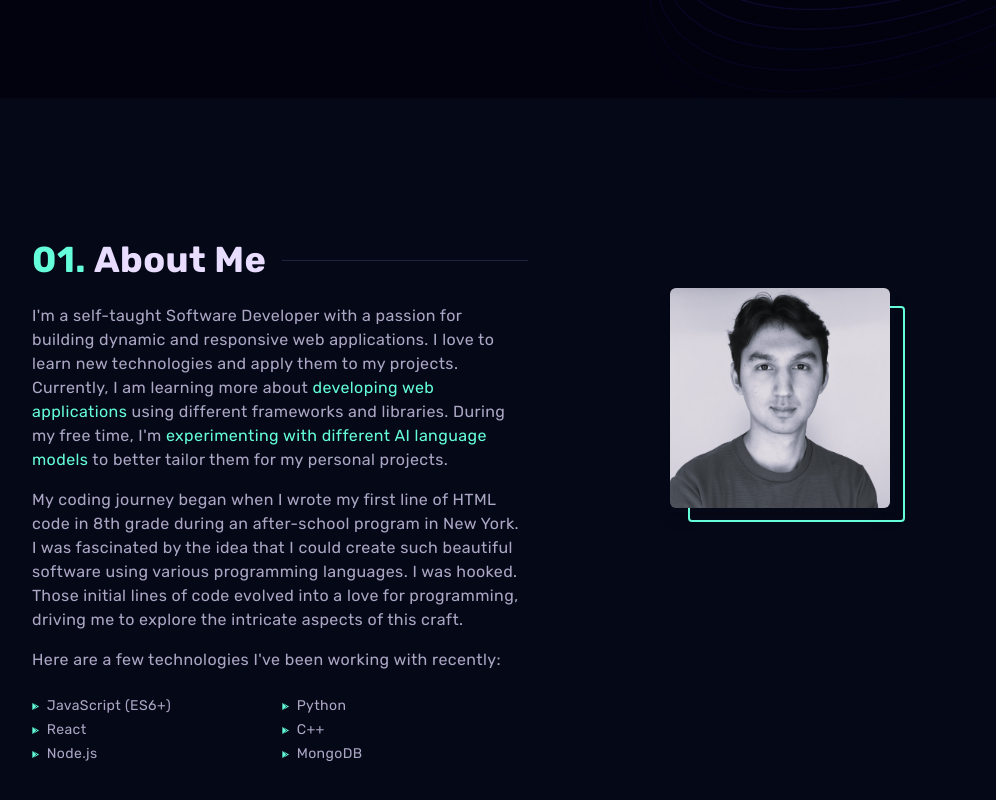
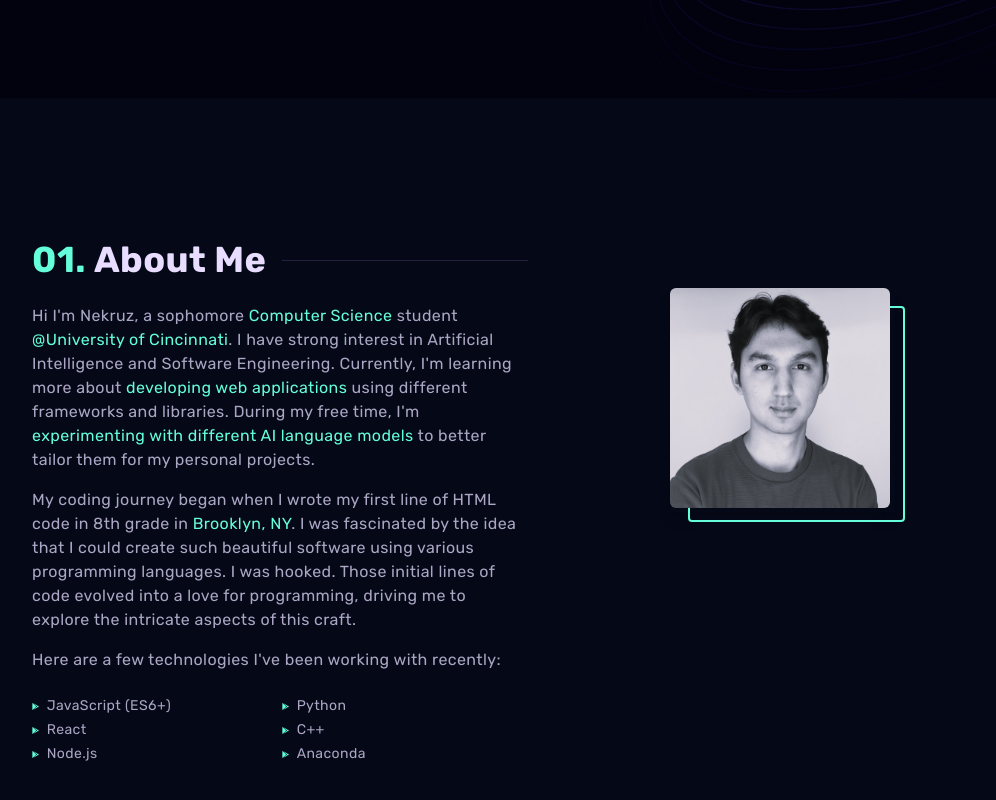
Before and after one commit to NekruzAsh/MyPortfolio, a Next.js app: page / in a window 1280 px wide. Shown: the part 702-1502 px from the top of the page, without its empty margins (148-1144 px from the left). Built offline with nearby package versions, Linux system fonts and the light colour scheme.

Commit message:
updated author's about section, and changed link in projects section

```diff
--- a/app/components/About.jsx
+++ b/app/components/About.jsx
@@ -55,10 +55,15 @@ const About = () => {
             transition={{ duration: 1 }}
             className="py-2 text-[#aba6c4]"
           >
-            I'm a self-taught Software Developer with a passion for building
-            dynamic and responsive web applications. I love to learn new
-            technologies and apply them to my projects. Currently, I am learning
-            more about{" "}
+            Hi I'm Nekruz, a sophomore{" "}
+            <span className="text-[#64feda]">Computer Science</span> student{" "}
+            <a href="https://www.uc.edu/" target="_blank">
+              <span className="text-[#64feda] hover:underline underline-offset-4">
+                @University of Cincinnati
+              </span>
+            </a>
+            . I have strong interest in Artificial Intelligence and Software
+            Engineering. Currently, I'm learning more about{" "}
             <span className="text-[#64feda]">developing web applications</span>{" "}
             using different frameworks and libraries. During my free time, I'm{" "}
             <span className="text-[#64feda]">
@@ -78,11 +83,11 @@ const About = () => {
             transition={{ duration: 1 }}
           >
             My coding journey began when I wrote my first line of HTML code in
-            8th grade during an after-school program in New York. I was
-            fascinated by the idea that I could create such beautiful software
-            using various programming languages. I was hooked. Those initial
-            lines of code evolved into a love for programming, driving me to
-            explore the intricate aspects of this craft.
+            8th grade in <span className="text-[#64feda]">Brooklyn, NY</span>. I
+            was fascinated by the idea that I could create such beautiful
+            software using various programming languages. I was hooked. Those
+            initial lines of code evolved into a love for programming, driving
+            me to explore the intricate aspects of this craft.
           </motion.p>
           <motion.div
             className="py-2 text-[#aba6c4]"
@@ -120,7 +125,7 @@ const About = () => {
               </li>
               <li className="flex items-center">
                 <FaGooglePlay className="text-[#64feda]" size={7} />
-                &nbsp;&nbsp;MongoDB
+                &nbsp;&nbsp;Anaconda
               </li>
             </ul>
           </motion.div>
@@ -133,7 +138,7 @@ const About = () => {
           initial="hidden"
           variants={{
             visible: { opacity: 1, y: 0 },
-              hidden: { opacity: 0, y: 0},
+            hidden: { opacity: 0, y: 0 },
           }}
           transition={{ duration: 1 }}
         >
--- a/app/components/Projects.jsx
+++ b/app/components/Projects.jsx
@@ -95,7 +95,7 @@ const Projects = () => {
               <p className=" text-[#aba6c4]">
                 Forum website clone similar to{" "}
                 <a
-                  className="text-[#64feda] hover:text-[#aba6c4] duration-500 transition"
+                  className="text-[#64feda] hover:underline underline-offset-4"
                   target="_blank"
                   href="https://www.reddit.com/"
                 >
```
Lines whose indentation alone changed are shown as unchanged.
